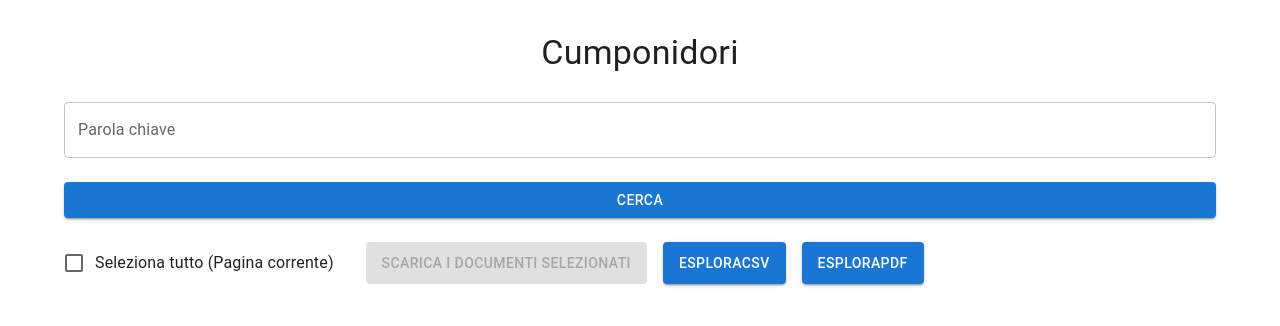
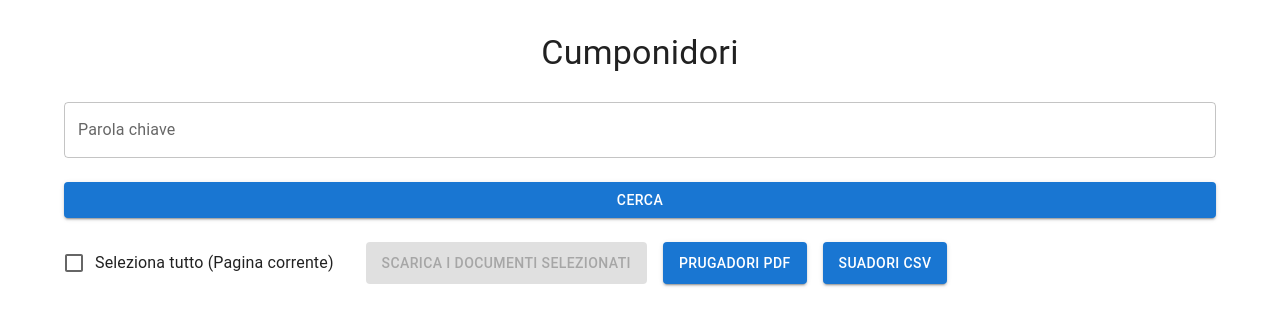
Before and after one commit to dusterbloom/cumponidori, a React (Vite) app: page / in a window 1280 px wide. Shown: the top 326 px of the page. Built offline with nearby package versions, Linux system fonts and the light colour scheme.

Commit message:
UI and copy fix

```diff
--- a/src/App.jsx
+++ b/src/App.jsx
@@ -312,21 +312,23 @@ const App = () => {
         }
       </Button>
 
+         {/* New button for exploring PDFs */}
+         <Button
+          variant="contained"
+          onClick={() => setShowPDFExplorer((prev) => !prev)}
+        >
+          {showPDFExplorer ? "Nascondi PRUGADORI" : "PRUGADORI PDF"}
+        </Button>
+
+
         <Button
           variant="contained"
           onClick={() => setShowCSVExplorer((prev) => !prev)}
         >
-          {showCSVExplorer ? "Nascondi EsploraCSV" : "EsploraCSV"}
+          {showCSVExplorer ? "Nascondi SUADORI" : "SUADORI CSV"}
         </Button>
+        </Box>
 
-        {/* New button for exploring PDFs */}
-        <Button
-          variant="contained"
-          onClick={() => setShowPDFExplorer((prev) => !prev)}
-        >
-          {showPDFExplorer ? "Nascondi EsploraPDF" : "EsploraPDF"}
-        </Button>
-      </Box>
 
       {loading && (
         <Box display="flex" justifyContent="center" my={4}>
--- a/src/components/CSVExplorer.jsx
+++ b/src/components/CSVExplorer.jsx
@@ -179,9 +179,7 @@ const CSVExplorer = () => {
 
   return (
     <Box sx={{ p: 2 }}>
-      <Typography variant="h5" sx={{ color: blue[700], mb: 2 }}>
-        Esplora CSV
-      </Typography>
+
 
       {/* CSV Upload */}
       <Box sx={{ mb: 2 }}>
--- a/src/components/PDFExplorer.tsx
+++ b/src/components/PDFExplorer.tsx
@@ -202,15 +202,29 @@ const PDFExplorer: React.FC = () => {
 
   return (
     <Box sx={{ p: 2, border: "1px dashed gray" }}>
-      <Typography variant="h6" gutterBottom>
-        Prugadori
-      </Typography>
-      <input
+
+      {/* <input
         type="file"
         multiple
         accept="application/pdf"
         onChange={handleFileChange}
+      /> */}
+         <Box sx={{ mb: 2 }}>
+      <input
+        accept="application/pdf"
+        id="pdf-upload"
+        type="file"
+        multiple
+        onChange={handleFileChange}
+        style={{ display: 'none' }}
       />
+      <label htmlFor="pdf-upload">
+        <Button variant="contained" component="span" color="primary">
+          Carica PDFs
+        </Button>
+      </label>
+    </Box>
+
     <Box sx={{ mt: 2 }}>
       <Button
         variant="contained"
```
Lines whose indentation alone changed are shown as unchanged.
